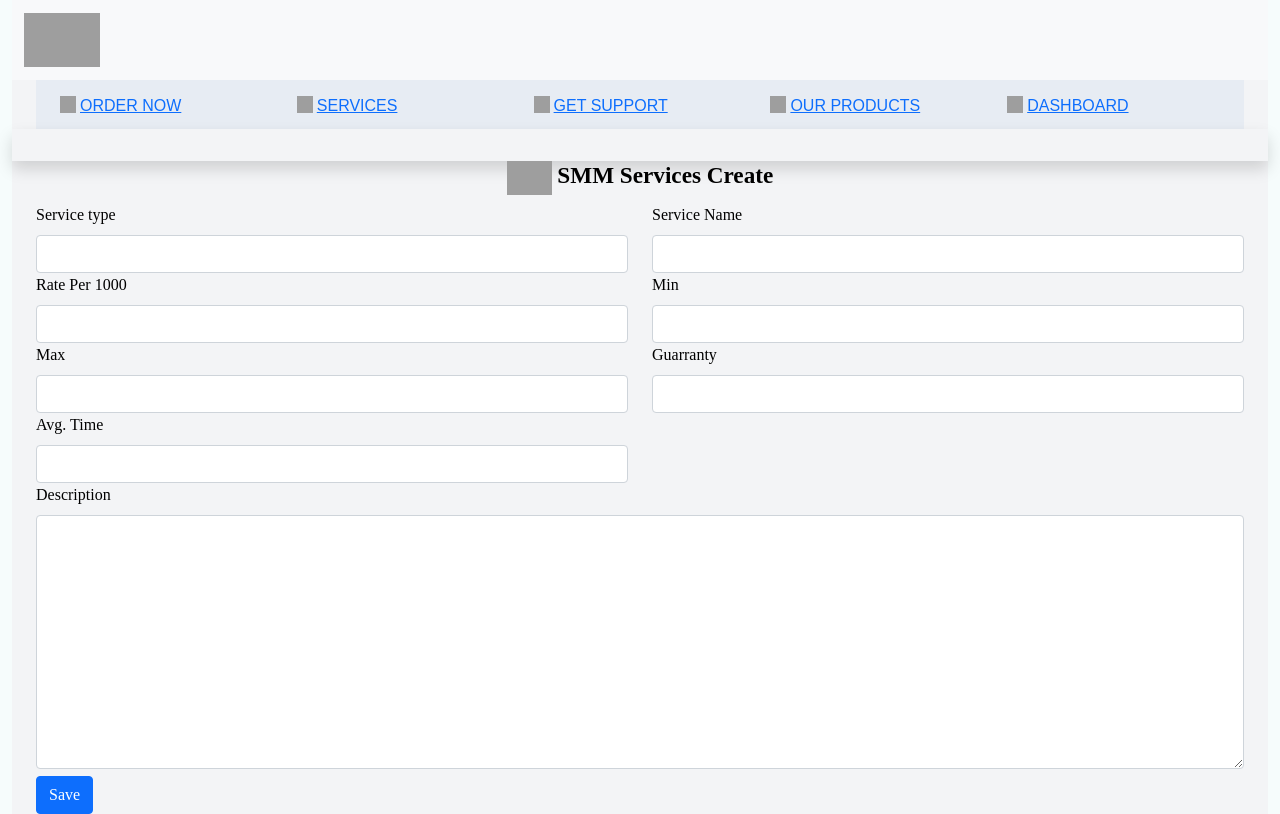
After one commit to Noor-Nabi4/Services, a Laravel app: page /services/create in a window 1280 px wide. The commit adds this page. Run offline with Laravel 10, Linux system fonts and the light colour scheme; the visitor is signed in with stand-in values (Sample User, id 1); style sheets or scripts are compiled from the project's sources; some libraries are stand-ins or nearby versions; some web fonts are replaced; grey boxes are pictures that could not be loaded.

Commit message:
adding service

```diff
--- /dev/null
+++ b/app/Http/Controllers/ServiceController.php
@@ -0,0 +1,22 @@
+<?php
+
+namespace App\Http\Controllers;
+
+use App\Models\Service;
+use Illuminate\Http\Request;
+
+class ServiceController extends Controller
+{
+    public function index(){
+        $services = Service::all();
+        return view('services.index',compact('services'));
+    }
+    public function create(){
+        return view('services.create');
+    }
+    public function store(Request $request){
+        $data =$request->all();
+        Service::create($data);
+         return redirect()->route('services.index')->with('success', 'service saved successfully!');
+    }
+}
--- a/app/Models/Sevices.php
+++ b/app/Models/Service.php
@@ -5,10 +5,11 @@ namespace App\Models;
 use Illuminate\Database\Eloquent\Factories\HasFactory;
 use Illuminate\Database\Eloquent\Model;
 
-class Sevices extends Model
+class Service extends Model
 {
     use HasFactory;
     protected $fillable =[
+        'type',
         'name',
         'rate',
         'min_value',
--- a/resources/views/dashboard.blade.php
+++ b/resources/views/dashboard.blade.php
@@ -131,7 +131,7 @@
                 Canceled
             </a>
         </div>
-        <table class="table table-striped mt-3">
+        <table class="table table-striped mt-3 table-responsive">
             <thead>
                 <tr>
                     <th scope="col">ID</th>
--- a/resources/views/layouts/app.blade.php
+++ b/resources/views/layouts/app.blade.php
@@ -7,6 +7,8 @@
     <meta name="csrf-token" content="{{ csrf_token() }}">
 
     <title>{{ config('app.name', 'Laravel') }}</title>
+    <!-- Scripts -->
+    @vite(['resources/css/app.css', 'resources/js/app.js'])
 
     <!-- Fonts -->
     <link rel="preconnect" href="https://fonts.bunny.net">
@@ -22,8 +24,6 @@
     <link rel="stylesheet" href="{{ asset('fonts/Raleway/style.css') }}">
     <link rel="stylesheet" href="{{ asset('css/style.css') }}">
 
-    <!-- Scripts -->
-    @vite(['resources/css/app.css', 'resources/js/app.js'])
 
     <!-- Styles -->
     @livewireStyles
--- /dev/null
+++ b/resources/views/services/create.blade.php
@@ -0,0 +1,51 @@
+<x-app-layout>
+    <x-slot name="header"></x-slot>
+    <div class="mt-y heading">
+        <h1>
+            <img src="{{ asset('images/svg/electric.svg') }}" alt="electric">
+            SMM Services Create
+        </h1>
+    </div>
+    <form action="{{ route('services.store') }}" method="POST">
+        @csrf
+        <div class="row">
+            <div class="col-md-6">
+                <label for="type" class="form-label">Service type</label>
+                <input type="text" name="type" id="type" class="form-control w-100">
+            </div>
+            <div class="col-md-6">
+                <label for="name" class="form-label">Service Name</label>
+                <input type="text" name="name" id="name" class="form-control w-100">
+            </div>
+            <div class="col-md-6">
+                <label for="rate" class="form-label">Rate Per 1000</label>
+                <input type="number" name="rate" id="rate" class="form-control w-100">
+            </div>
+            <div class="col-md-6">
+                <label for="min_value" class="form-label">Min</label>
+                <input type="number" name="min_value" id="min_value" class="form-control w-100">
+            </div>
+            <div class="col-md-6">
+                <label for="max_value" class="form-label">Max</label>
+                <input type="number" name="max_value" id="max_value" class="form-control w-100">
+            </div>
+            <div class="col-md-6">
+                <label for="guarranty" class="form-label">Guarranty</label>
+                <input type="text" name="guarranty" id="guarranty" class="form-control w-100">
+            </div>
+            <div class="col-md-6">
+                <label for="avg_time" class="form-label">
+                    Avg. Time
+                </label>
+                <input type="text" name="avg_time" id="avg_time" class="form-control w-100">
+            </div>
+            <div class="col-md-12">
+                <label for="description" class="form-label">
+                    Description
+                </label>
+                <textarea name="description" id="description" cols="30" rows="10" class="form-control w-100"></textarea>
+            </div>
+        </div>
+        <button type="submit" class="btn btn-primary">Save</button>
+    </form>
+</x-app-layout>
--- a/routes/web.php
+++ b/routes/web.php
@@ -2,8 +2,6 @@
 
 use Illuminate\Support\Facades\Auth;
 use Illuminate\Support\Facades\Route;
-use App\Http\Controllers\OrderController;
-use App\Http\Controllers\DashboardController;
 
 /*
 |--------------------------------------------------------------------------
@@ -29,13 +27,17 @@ Route::middleware([
     'verified',
 ])->group(function () {
     Route::get('/dashboard', 'DashboardController@index')->name('dashboard');
-    /* Route::name('dashboard.')->prefix('dashboard')->group(function() {
+    Route::name('services.')->prefix('services')->group(function() {
+    Route::get('/', 'ServiceController@index')->name('index');
+    Route::get('/create', 'ServiceController@create')->name('create');
+    Route::post('/create', 'ServiceController@store')->name('store');
 
 
+    });
+    /* Route::name('services.')->group(function () {
     }); */
 
     Route::get('/order', 'OrderController@create')->name('order_now');
-    Route::get('/services', 'SevicesController@index')->name('services.index');
     Route::get('/products', 'ProductController@index')->name('products.index');
     Route::get('/get_support', 'GetSupportController@index')->name('get_support.index');
 });
```
Also changed, not shown: app/Http/Controllers/SevicesController.php (deleted, +0 -12 lines), resources/views/services/index.blade.php (+70 -0 lines), database/migrations/2023_11_15_201457_create_services_table.php.
